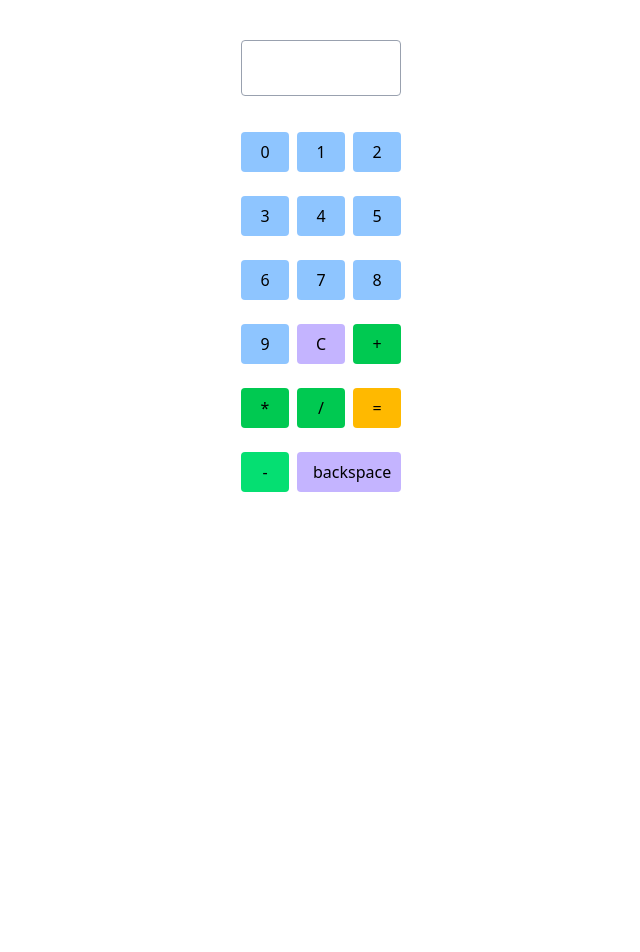
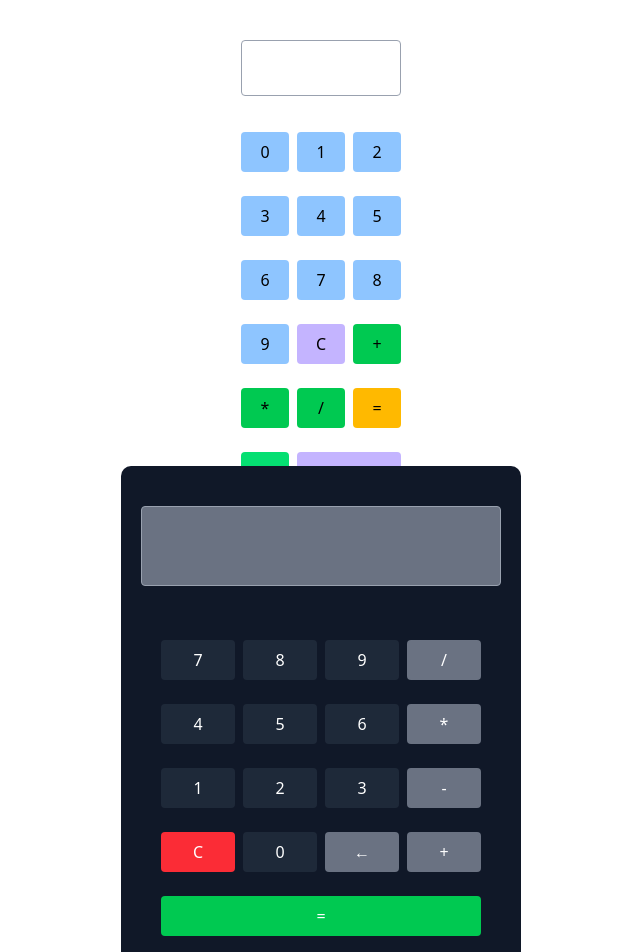
Before and after one commit to AgostinhoAlves15/introducao-nextjs, a Next.js app: page /atv in a window 1280 px wide. Shown: the top 952 px of the page, without its empty margins (319-959 px from the left). Before the commit the page ends 800 px from the top, so only its background shows below. Built offline with nearby package versions, Linux system fonts and the light colour scheme.

Commit message:
feat: atv

```diff
--- a/src/app/atv/page.tsx
+++ b/src/app/atv/page.tsx
@@ -1,9 +1,11 @@
 import MiniDisplay from "@/components/MiniDisplay"
+import Caculadora from "@/components/Calculadora"
 export default function atv_page() {
 
     return (
         <div>
             <MiniDisplay/>
+            <Caculadora/>
         </div>
     )
 }
--- /dev/null
+++ b/src/components/Calculadora.tsx
@@ -0,0 +1,161 @@
+'use client'
+import { useState } from "react"
+
+export default function Caculadora() {
+
+    const [display, setDisplay] = useState("")
+    const backspace = () => {
+        setDisplay(display.slice(0,-1))
+    }
+    const sun = () => {
+        const values = display.split("+")
+        const result = values.reduce(
+            (acumuladora, valorAtual) => acumuladora + Number(valorAtual),
+            0
+        )
+        setDisplay(String(result))
+    }
+    const subtraction = () => {
+        const values = display.split("-")
+        const numberValues = values.map((value)=>Number(value))
+        const result = numberValues.reduce(
+            (acumuladora, valorAtual) => acumuladora - valorAtual
+        )
+        setDisplay(String(result))
+    }
+    const product = () => {
+        const values = display.split("*")
+        const numberValues = values.map((value)=>Number(value))
+        const result = numberValues.reduce(
+            (acumuladora, valorAtual) => acumuladora * valorAtual
+        )
+        setDisplay(String(result))
+    }
+    const division = () => {
+        const values = display.split("/")
+        const numberValues = values.map((value)=>Number(value))
+        const result = numberValues.reduce(
+            (acumuladora, valorAtual) => acumuladora / valorAtual
+        )
+        setDisplay(String(result))
+    }
+
+    const calculate = () => {
+        if(display.includes("+")){
+            sun()
+        } else if(display.includes("-")){
+            subtraction()
+        } else if(display.includes("*")) {
+            product()
+        } else if(display.includes("/")) {
+            division()
+        } else {
+            alert("Operação inválida")
+        }
+    }
+
+    return (
+        <div className="flex items-center justify-center min-h-screen">
+            <div className="flex flex-col items-center justify-center my-10 w-[400px] h-[500px] bg-gray-900 rounded-lg relative">
+                <div className="flex justify-center overflow-x-auto
+                    items-center border border-gray-400 rounded
+                    p-2 w-90 h-20 text-center text-xl absolute top-10 bg-gray-500">
+                    {display}
+                </div>
+                {/* Conteúdo da calculadora aqui */}
+                <div className="grid grid-cols-4 gap-2 w-80 mt-32 text-white">
+                    {/* Primeira linha */}
+                    <button
+                        className="bg-gray-800 p-2 rounded hover:bg-gray-700"
+                        onClick={() => setDisplay(display + "7")}>
+                        7
+                    </button>
+                    <button
+                        className="bg-gray-800 p-2 rounded hover:bg-gray-700"
+                        onClick={() => setDisplay(display + "8")}>
+                        8
+                    </button>
+                    <button
+                        className="bg-gray-800 p-2 rounded hover:bg-gray-700"
+                        onClick={() => setDisplay(display + "9")}>
+                        9
+                    </button>
+                    <button
+                        className="bg-gray-500 p-2 rounded hover:bg-gray-400"
+                        onClick={() => setDisplay(display + "/")}>
+                        /
+                    </button>
+                    {/* Segunda linha */}
+                    <button
+                        className="bg-gray-800 p-2 rounded hover:bg-gray-700"
+                        onClick={() => setDisplay(display + "4")}>
+                        4
+                    </button>
+                    <button
+                        className="bg-gray-800 p-2 rounded hover:bg-gray-700"
+                        onClick={() => setDisplay(display + "5")}>
+                        5
+                    </button>
+                    <button
+                        className="bg-gray-800 p-2 rounded hover:bg-gray-700"
+                        onClick={() => setDisplay(display + "6")}>
+                        6
+                    </button>
+                    <button
+                        className="bg-gray-500 p-2 rounded hover:bg-gray-400"
+                        onClick={() => setDisplay(display + "*")}>
+                        *
+                    </button>
+                    {/* Terceira linha */}
+                    <button
+                        className="bg-gray-800 p-2 rounded hover:bg-gray-700"
+                        onClick={() => setDisplay(display + "1")}>
+                        1
+                    </button>
+                    <button
+                        className="bg-gray-800 p-2 rounded hover:bg-gray-700"
+                        onClick={() => setDisplay(display + "2")}>
+
+                        2
+                    </button>
+                    <button
+                        className="bg-gray-800 p-2 rounded hover:bg-gray-700"
+                        onClick={() => setDisplay(display + "3")}>
+                        3
+                    </button>
+                    <button
+                        className="bg-gray-500 p-2 rounded hover:bg-gray-400"
+                        onClick={() => setDisplay(display + "-")}>
+                        -
+                    </button>
+                    {/* Quarta linha */}
+                    <button
+                        className="bg-red-500 p-2 rounded hover:bg-red-400"
+                        onClick={() => setDisplay("")}>
+                        C
+                    </button>
+                    <button
+                        className="bg-gray-800 p-2 rounded hover:bg-gray-700"
+                        onClick={() => setDisplay(display + "0")}>
+                        0
+                    </button>
+                    <button
+                        className="bg-gray-500 p-2 rounded hover:bg-gray-400"
+                        onClick={backspace}>
+                        ←
+                    </button>
+                    <button
+                        className="bg-gray-500 p-2 rounded hover:bg-gray-400"
+                        onClick={() => setDisplay(display + "+")}>
+                        +
+                    </button>
+                    {/* Quinta linha: botão de igual ocupa toda a largura */}
+                    <button onClick={() => calculate()}
+                        className="bg-green-500 p-2 col-span-4 rounded mt-2 hover:bg-green-400">
+                        =
+                    </button>
+                </div>
+            </div>
+        </div>
+    )
+}
--- a/src/components/MiniDisplay.tsx
+++ b/src/components/MiniDisplay.tsx
@@ -22,7 +22,8 @@ export default function MiniDisplay() {
             product()
         } else if(display.includes("/")) {
             division()
-        } else {
+        } else if (display){}
+         else {
             alert("Operação inválida")
         }
     }
@@ -76,7 +77,7 @@ export default function MiniDisplay() {
         <div className="flex flex-col items-center my-10">
 
             {/* display */}
-            <div className="flex justify-center overflow-x-auto
+            <div className="flex justify-center
                 items-center border border-gray-400 rounded
                 p-2 w-40 h-14 text-center text-xl">
                 {display}
```
